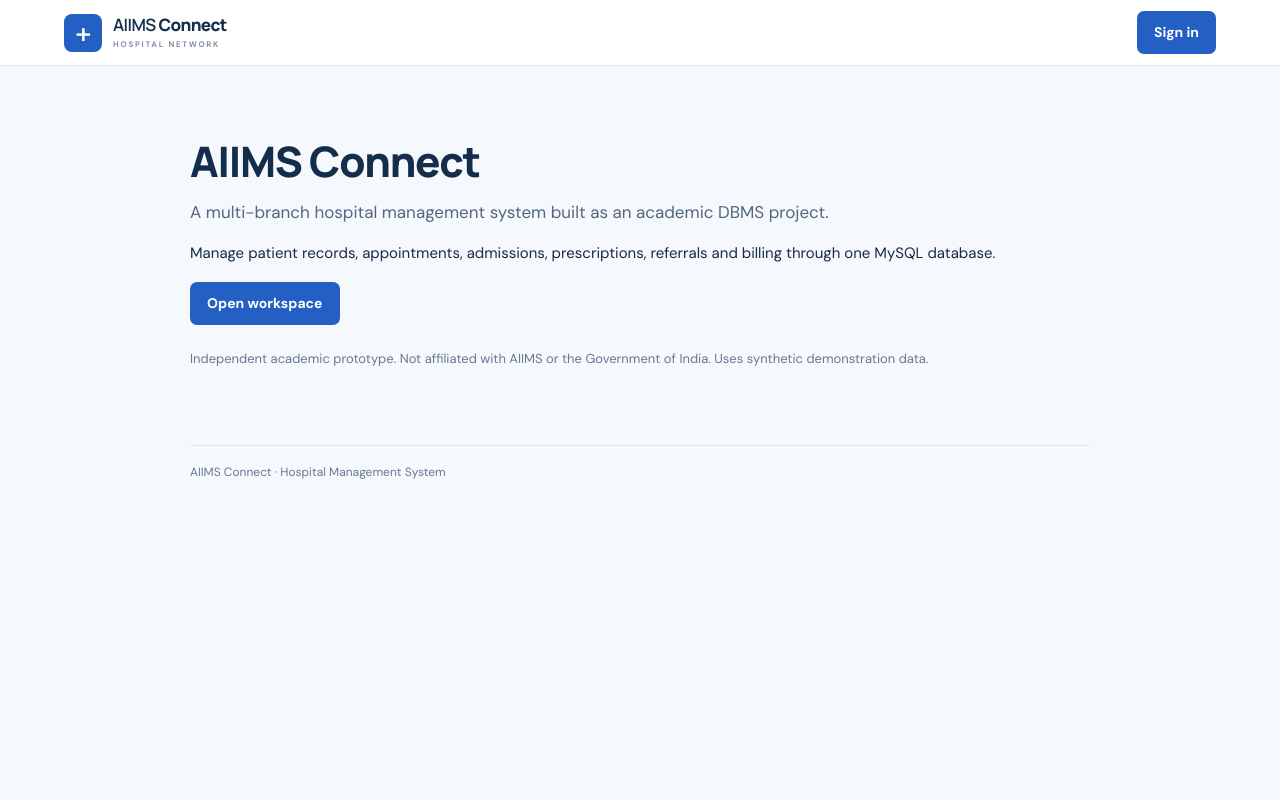
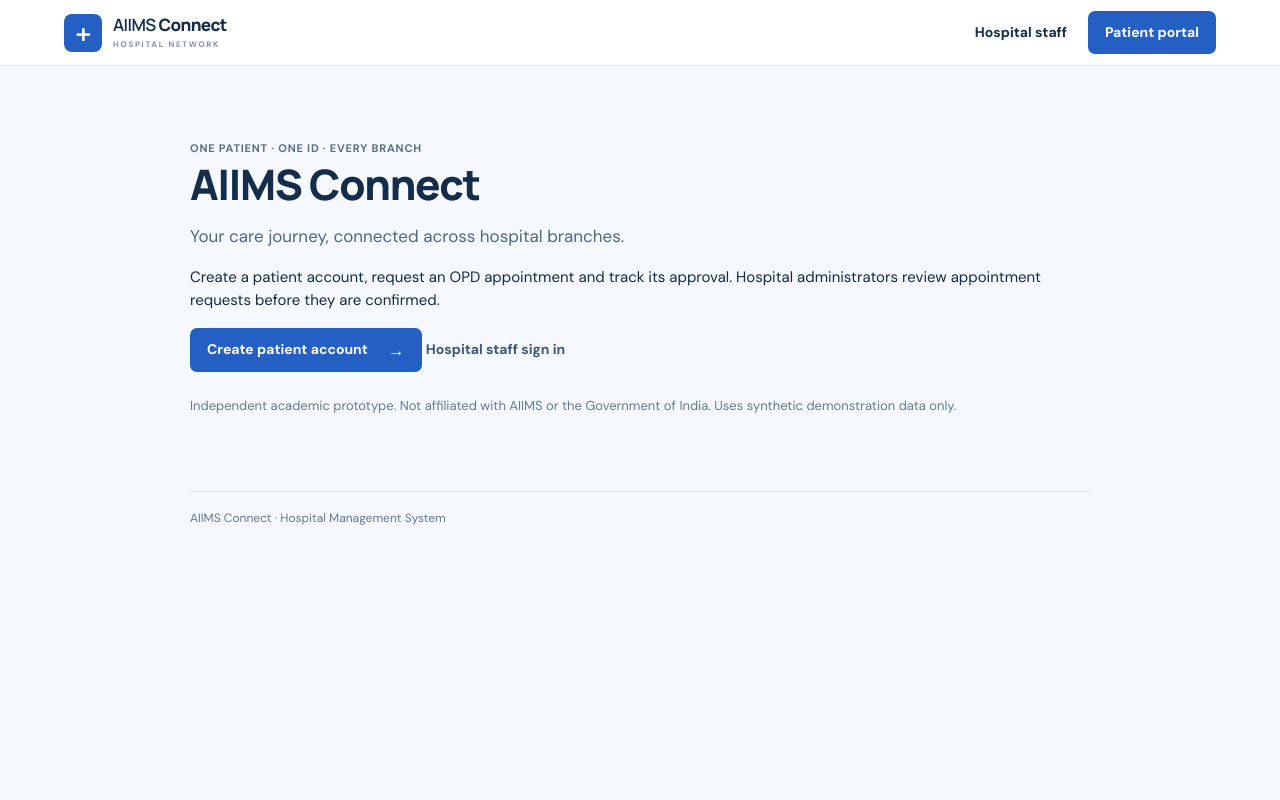
Before and after one commit to bitmorphic/aiims-connect, a Flask app: page / in a window 1280 px wide. Run offline with Flask 3, Linux system fonts and the light colour scheme; data that the repository does not hold is empty.

Commit message:
Add patient signup and separate portal entry points

```diff
--- a/templates/landing.html
+++ b/templates/landing.html
@@ -7,14 +7,21 @@
       <span class="brand-mark">+</span>
       <span>AIIMS <b>Connect</b><small>HOSPITAL NETWORK</small></span>
     </a>
-    <a class="button button-blue" href="{{ url_for('main.login') }}">Sign in</a>
+    <nav class="public-auth-links" aria-label="Portal links">
+      <a class="button button-light" href="{{ url_for('main.login', portal='staff') }}">Hospital staff</a>
+      <a class="button button-blue" href="{{ url_for('main.login', portal='patient') }}">Patient portal</a>
+    </nav>
   </header>
   <main class="minimal-public-main">
+    <span class="page-eyebrow">ONE PATIENT · ONE ID · EVERY BRANCH</span>
     <h1>AIIMS Connect</h1>
-    <p class="lead">A multi-branch hospital management system built as an academic DBMS project.</p>
-    <p>Manage patient records, appointments, admissions, prescriptions, referrals and billing through one MySQL database.</p>
-    <a class="button button-blue" href="{{ url_for('main.login') }}">Open workspace</a>
-    <p class="project-note">Independent academic prototype. Not affiliated with AIIMS or the Government of India. Uses synthetic demonstration data.</p>
+    <p class="lead">Your care journey, connected across hospital branches.</p>
+    <p>Create a patient account, request an OPD appointment and track its approval. Hospital administrators review appointment requests before they are confirmed.</p>
+    <div class="public-portal-actions">
+      <a class="button button-blue" href="{{ url_for('main.patient_signup') }}">Create patient account <span>→</span></a>
+      <a class="text-link" href="{{ url_for('main.login', portal='staff') }}">Hospital staff sign in</a>
+    </div>
+    <p class="project-note">Independent academic prototype. Not affiliated with AIIMS or the Government of India. Uses synthetic demonstration data only.</p>
   </main>
   <footer class="minimal-public-footer">AIIMS Connect · Hospital Management System</footer>
 </div>
```
